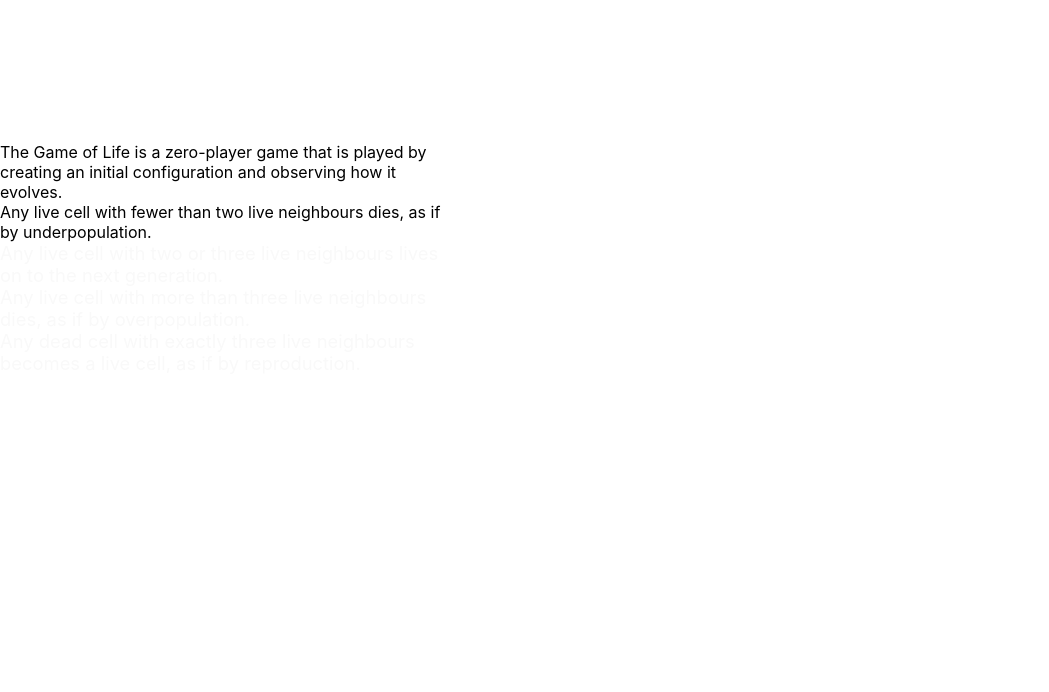
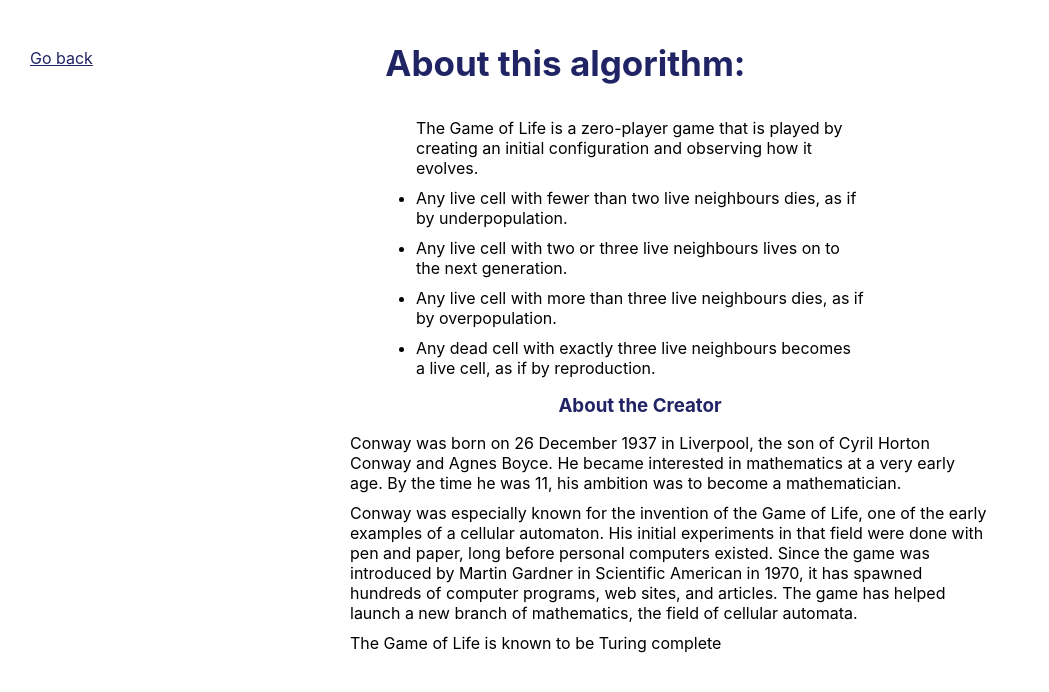
Before and after one commit to Uzoamaka126/game-of-life, a React (Create React App) app in the folder app/: page /about in a window 1280 px wide. Shown: the top 692 px of the page, without its empty margins (0-1049 px from the left). Built offline with nearby package versions, Linux system fonts and the light colour scheme.

Commit message:
implement the pause and start functionality as well as the grid dimension size

```diff
--- a/app/src/App.css
+++ b/app/src/App.css
@@ -9,7 +9,7 @@ body {
 .wrapper {
   width: 100%;
   max-width: 100%;
-  background-image: url("./assets/double-bubble-dark.png");
+  background-image: url("./assets/moroccan-flower-dark.png");
 }
 .heading {
   width: 50%;
@@ -48,6 +48,7 @@ body {
 }
 .grid-container {
   width: 60%;
+  border: 1px solid red;
 }
 .rules-container {
   width: 35%;
@@ -111,16 +112,59 @@ nav {
 }
 nav a {
   font-size: 16px;
-  color: #fff;
+  color: #212464;
   /* text-decoration: none; */
   font-size: 18px;
   margin-right: 7rem;
 }
 nav a:hover {
-  color: #0366d6;
+  color: #3483dd;
+}
+.about-nav {
+  display: flex;
+  align-items: center;
+  margin-bottom: 0.5rem;
+  padding-top: 2rem;
+  width: 70%;
+  justify-content: space-between;
+  padding-left: 30px;
+}
+.about-nav h2, .about-nav a {
+    color: #212464;
 }
 nav h2 {
-  font-size: 30px;
+  font-size: 35px;
+  color: #c4c4c4;
+}
+nav a {
+  font-size: 16px;
+  color: #c4c4c4;
+}
+.about-container {
+  width: 100%;
+  max-width: 100%;
+}
+.about-wrapper {
+  width: 100%;
+}
+.rules-container, .about-info {
+  width: 50%;
+  margin: auto;
+}
+.about-info h3 {
+  font-style: 27px;
+      color: #212464;
+        margin-top: 1rem;
+}
+.about-info-text {
+  width: 100%;
+  padding-left: 30px;
+  padding-right: 30px;
+  margin-top: 1rem;
+}
+
+.rules-ui li {
+  margin-top: 0.625rem;
 }
 .dropbtn {
   background-color: #4caf50;
--- a/app/src/components/About.jsx
+++ b/app/src/components/About.jsx
@@ -1,11 +1,11 @@
 import React from "react";
-import { Link as RouterLink } from 'react-router-dom';
+import { Link } from "react-router-dom";
 export function About() {
   return (
-    <div>
-      <nav>
-
-        <h2>About this game</h2>
+    <div className="about-container">
+      <nav className="about-nav">
+        <Link to="/">Go back</Link>
+        <h2>About this algorithm:</h2>
       </nav>
       <div className="about-wrapper">
         <div className="rules-container">
@@ -14,32 +14,45 @@ export function About() {
             The Game of Life is a zero-player game that is played by creating an
             initial configuration and observing how it evolves.
           </p>
-          <ul>
-            <li className="">
+          <ul className="rules-ui">
+            <li>
               Any live cell with fewer than two live neighbours dies, as if by
               underpopulation.
             </li>
-            <li className="text-white">
+            <li>
               Any live cell with two or three live neighbours lives on to the
               next generation.
             </li>
-            <li className="text-white">
+            <li>
               Any live cell with more than three live neighbours dies, as if by
               overpopulation.
             </li>
-            <li className="text-white">
+            <li>
               Any dead cell with exactly three live neighbours becomes a live
               cell, as if by reproduction.
             </li>
-            <li></li>
           </ul>
         </div>
         <div className="about-info">
-          <h3>About This Algorithm</h3>
+          <h3>About the Creator</h3>
           <div className="about-info-text">
-                      <p></p>
-                      <p></p>
-                      <p></p>
+            <p>
+              Conway was born on 26 December 1937 in Liverpool, the son of Cyril
+              Horton Conway and Agnes Boyce. He became interested in
+              mathematics at a very early age. By the time he was 11, his
+              ambition was to become a mathematician.
+            </p>
+            <p style={{ marginTop: "10px" }}>
+              Conway was especially known for the invention of the Game of Life,
+              one of the early examples of a cellular automaton. His initial
+              experiments in that field were done with pen and paper, long
+              before personal computers existed. Since the game was introduced
+              by Martin Gardner in Scientific American in 1970, it has spawned
+              hundreds of computer programs, web sites, and articles. The game
+              has helped launch a new branch of mathematics, the field of
+              cellular automata.
+            </p>
+            <p style={{ marginTop: "10px", marginBottom: "10px" }}>The Game of Life is known to be Turing complete</p>
           </div>
         </div>
       </div>
--- a/app/src/components/ActionButtons.jsx
+++ b/app/src/components/ActionButtons.jsx
@@ -34,6 +34,12 @@ export function SlowButton({ onClick }) {
   );
 }
 
+export function RandomButton({ onClick }) {
+  return (
+    <CustomButton onClick={onClick} label="Random" />
+  );
+}
+
 export function SeedButton({ onClick }) {
   return (
     <CustomButton onClick={onClick} label="Seed" />
--- a/app/src/components/GridTwo.jsx
+++ b/app/src/components/GridTwo.jsx
@@ -1,14 +1,10 @@
 import React from "react";
 
-export function GridTwo({
-  grid,
-  rows,
-  columns,
-  selectBox,
-}) {
+export function GridTwo({ grid, rows, columns, selectBox }) {
   function selectBoxCell(row, col) {
     selectBox(row, col);
   }
+
   return (
     <div className="grid" style={{ width: columns * 14 }}>
       {grid.map((rows, i) =>
@@ -21,6 +17,8 @@ export function GridTwo({
               height: 20,
               backgroundColor: grid[i][j] ? "black" : "white",
               border: "1px solid #ddd",
+              marginLeft: "-1px",
+              marginBottom: "-1px;",
             }}
             onClick={() => selectBoxCell(i, j)}
           />
--- a/app/src/index.js
+++ b/app/src/index.js
@@ -7,9 +7,9 @@ import * as serviceWorker from './serviceWorker';
 
 ReactDOM.render(
   <Router>
-    <React.StrictMode>
+    {/* <React.StrictMode> */}
       <App />
-    </React.StrictMode>
+    {/* </React.StrictMode> */}
   </Router>,
   document.getElementById('root')
 );
```
Also changed, not shown: app/src/components/Home.jsx (+107 -83 lines). Lines whose indentation alone changed are shown as unchanged.
